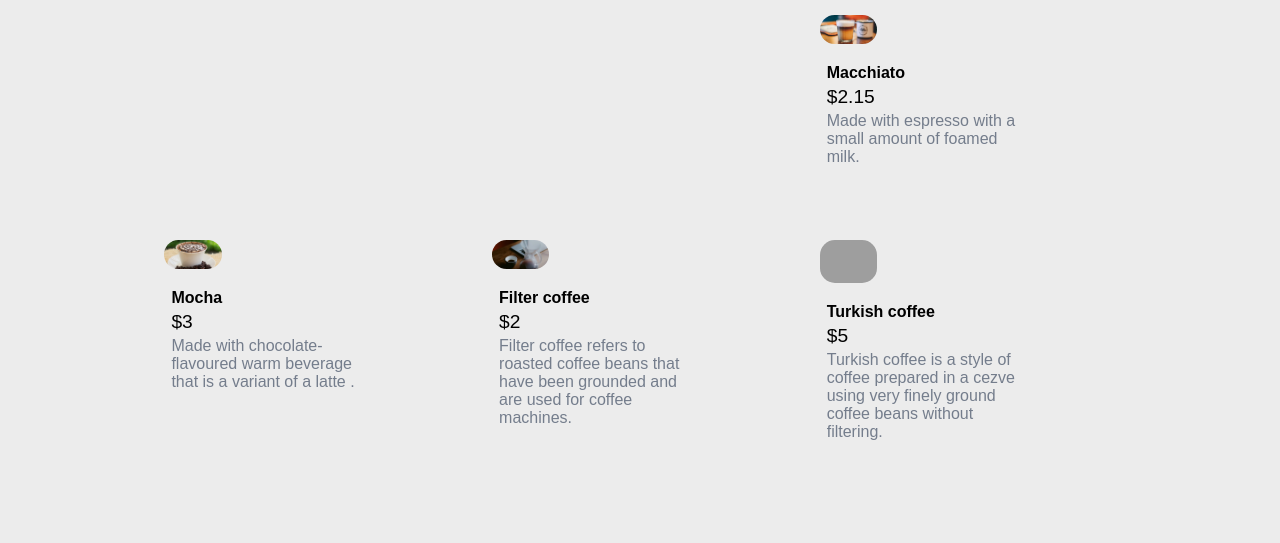
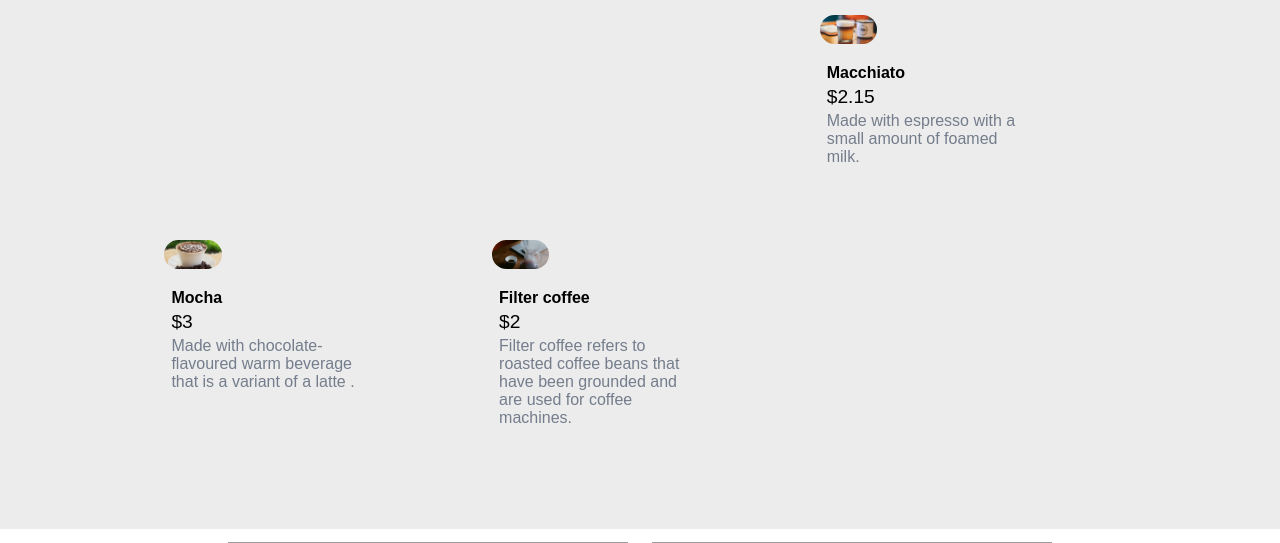
Before and after one commit to YasarKaan/Coffe-Order-System, a PHP site: page /coffeesPage.php in a window 1280 px wide. Shown: the part 642-1185 px from the top of the page. Run offline with PHP 8.4, Linux system fonts and the light colour scheme; grey boxes are pictures that could not be loaded.

Commit message:
Update menu.php

```diff
--- a/common/menu.php
+++ b/common/menu.php
@@ -109,20 +109,6 @@
                 <br>
             </div>
         </div>
-        <div class="box-3 float-container">
-            <div class="coffee-menu-img">
-                <img src="images/türkkahvesi.jpg" alt="Türk Kahvesi" class="img-responsive img-curve">
-            </div>
-
-            <div class="coffee-menu-desc">
-                <h4>Turkish coffee</h4>
-                <p class="coffee-price">$5</p>
-                <p class="coffee-detail">
-                    Turkish coffee is a style of coffee prepared in a cezve using very finely ground coffee beans without filtering.
-                </p>
-                <br>
-            </div>
-        </div>
 
         <div class="clearfix"></div>
     </div>
```
